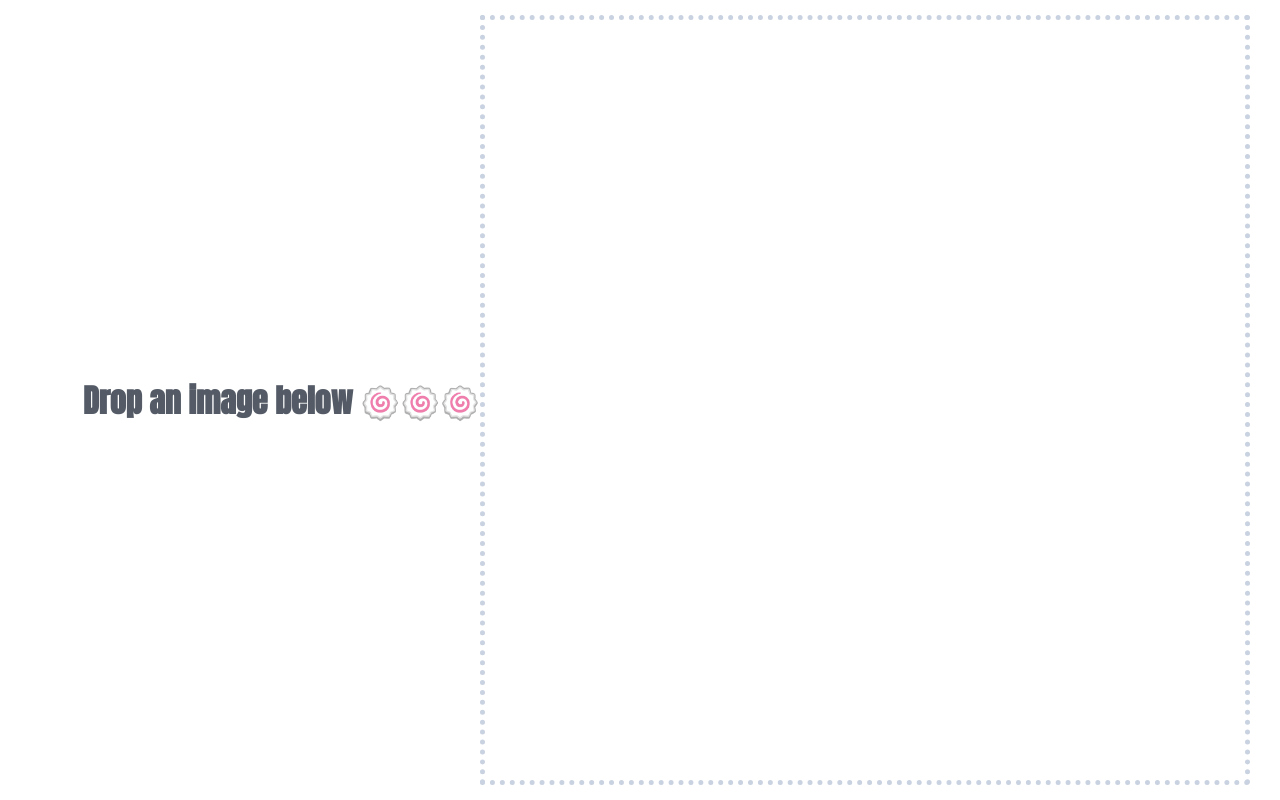
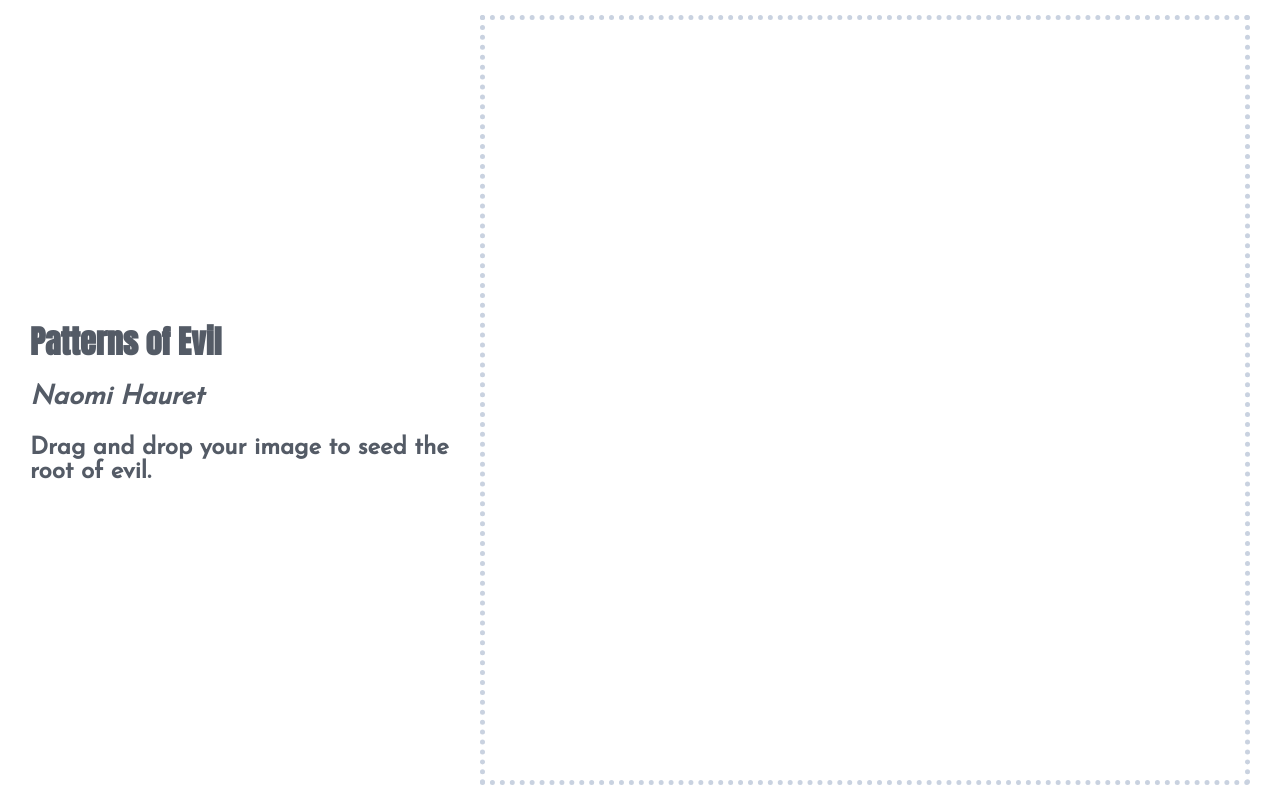
Before and after one commit to naomiHauret/patternsofevil, a website built with webpack: page dist/index.html in a window 1280 px wide. Built offline with nearby package versions, Linux system fonts and the light colour scheme; what dat.gui would draw is missing.

Commit message:
:rocket: deploy

```diff
--- a/dist/index.html
+++ b/dist/index.html
@@ -1 +1 @@
-<!DOCTYPE html><html lang="fr"><head><meta charset="UTF-8"><meta name="viewport" content="width=device-width,initial-scale=1"><meta http-equiv="X-UA-Compatible" content="ie=edge"><title>Patterns of Evil | Patternify</title></head><body><h1>Drop an image below 🍥🍥🍥</h1><canvas id="drawing" width="1500" height="1500"></canvas><canvas id="image" width="750" height="750"></canvas><script type="text/javascript" src="assets/scripts/main.888f94dae8235b622c21.js"></script></body></html>
+<!DOCTYPE html><html lang="fr"><head><meta charset="UTF-8"><meta name="viewport" content="width=device-width,initial-scale=1"><meta http-equiv="X-UA-Compatible" content="ie=edge"><title>Patterns of Evil | Patternify</title></head><body><div><h1>Patterns of Evil<br><small><em>Naomi Hauret</em></small></h1><h2>Drag and drop your image to seed the root of evil.</h2></div><canvas id="drawing" width="1200" height="1200"></canvas><canvas id="image" width="600" height="600"></canvas><script type="text/javascript" src="assets/scripts/main.09cf71cd8b0815d67ec0.js"></script></body></html>
```
Also changed, not shown: 2 other files.
